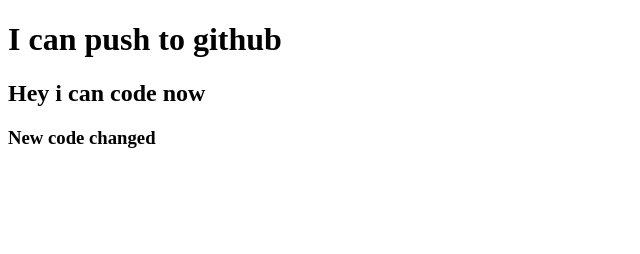
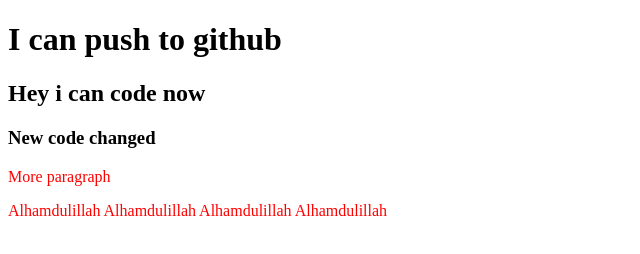
Before and after one commit to abdullahalmarup1/my-second-repo, a plain HTML site: page index.html in a window 1280 px wide. Shown: the whole page, without its empty margins (0-640 px from the left). Drawn offline with Linux system fonts and the light colour scheme.

Commit message:
styles added

```diff
--- a/index.html
+++ b/index.html
@@ -5,11 +5,14 @@
     <meta http-equiv="X-UA-Compatible" content="IE=edge">
     <meta name="viewport" content="width=device-width, initial-scale=1.0">
     <title>My second git hub repo</title>
+    <link rel="stylesheet" href="style.css">
 </head>
 <body>
     <h1>I can push to github</h1>
     <h2>Hey i can code now</h2>
     <h3>New code changed</h3>
+    <p>More paragraph</p>
+    <p>Alhamdulillah Alhamdulillah Alhamdulillah Alhamdulillah </p>
 
 </body>
 </html>
--- /dev/null
+++ b/style.css
@@ -0,0 +1,3 @@
+p{
+    color: red;
+}
```
